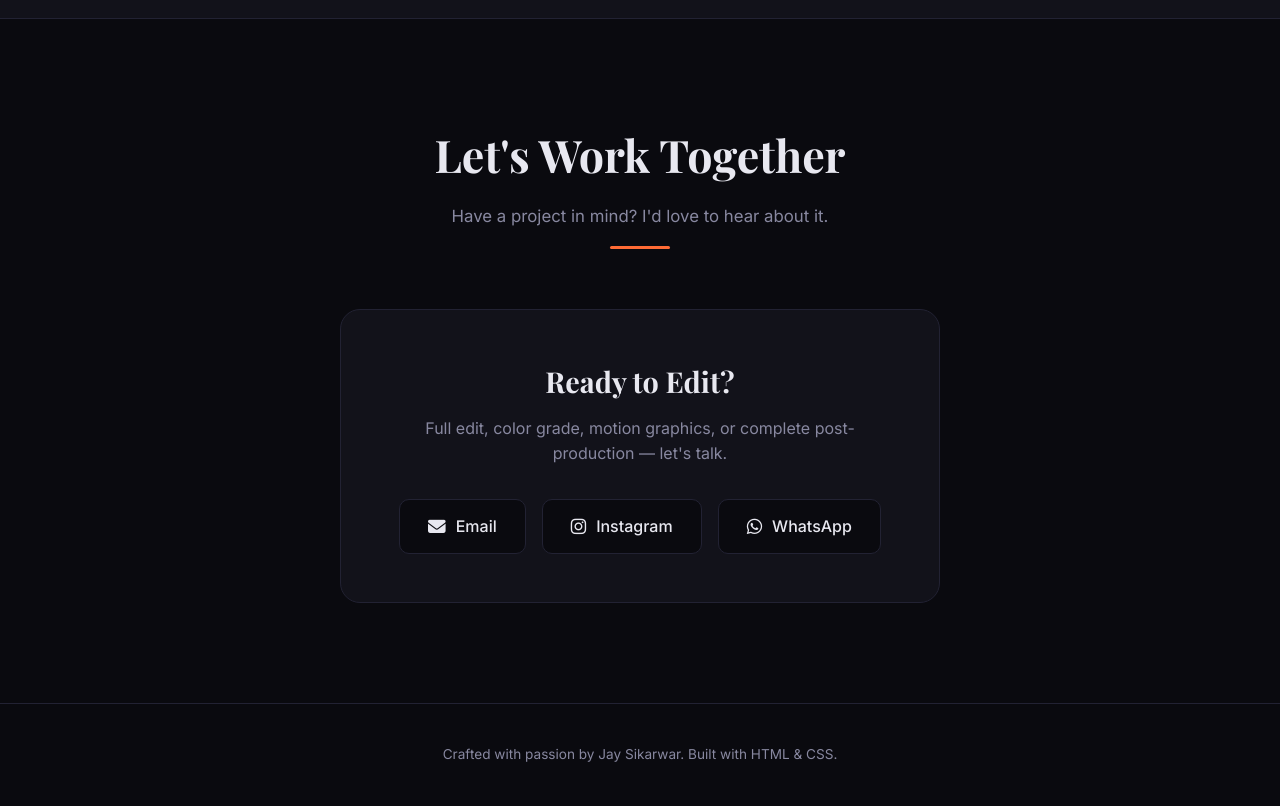
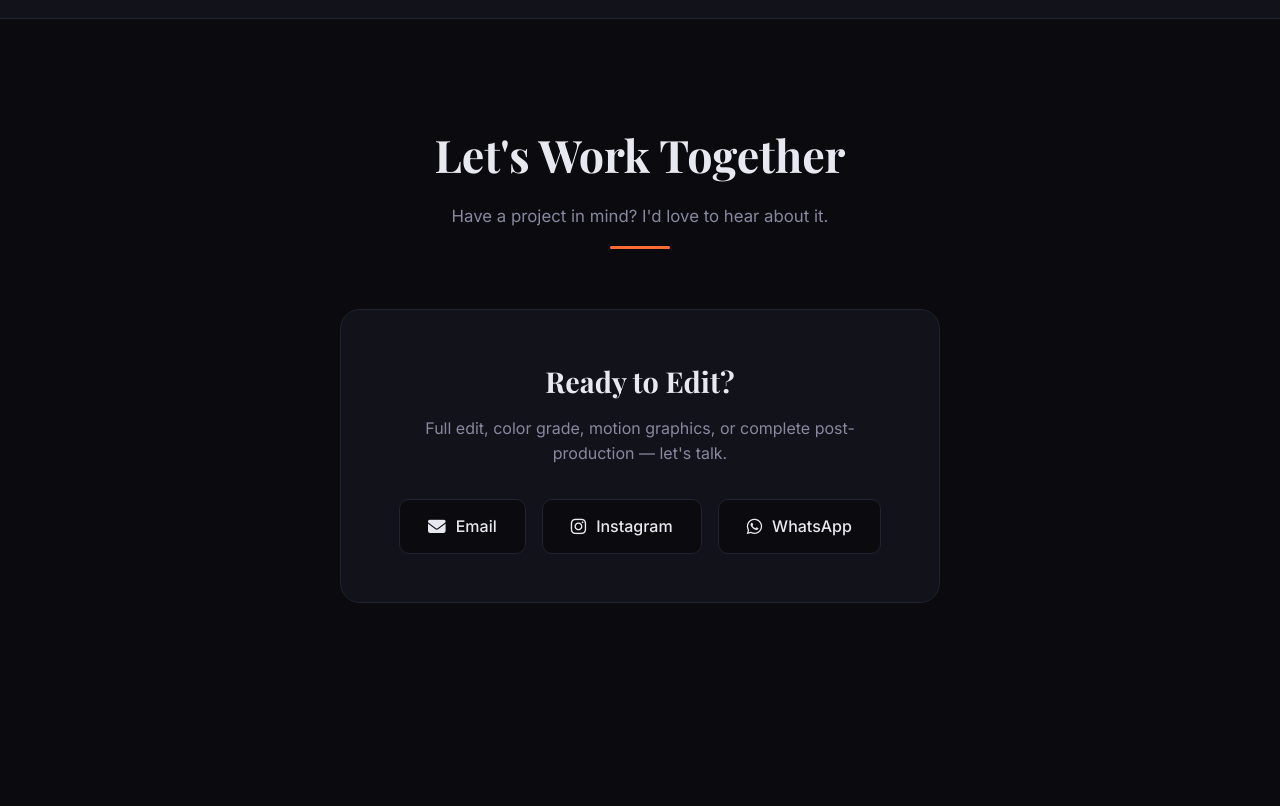
Before and after one commit to jaypratapsikarwar/jay-sikarwar-portfolio., a plain HTML site: page index.html in a window 1280 px wide. Shown: the part 5379-6185 px from the top of the page. After the commit the page ends 6082 px from the top, so only its background shows below. Drawn offline with nearby package versions, Linux system fonts and the light colour scheme.

Commit message:
Update index.html

```diff
--- a/index.html
+++ b/index.html
@@ -829,11 +829,6 @@
         </div>
     </section>
 
-    <!-- Footer -->
-    <footer>
-        <p> Crafted with passion by Jay Sikarwar. Built with HTML & CSS.</p>
-    </footer>
-
     <script>
         // Play project video on click
         function playProjectVideo(n) {
```
